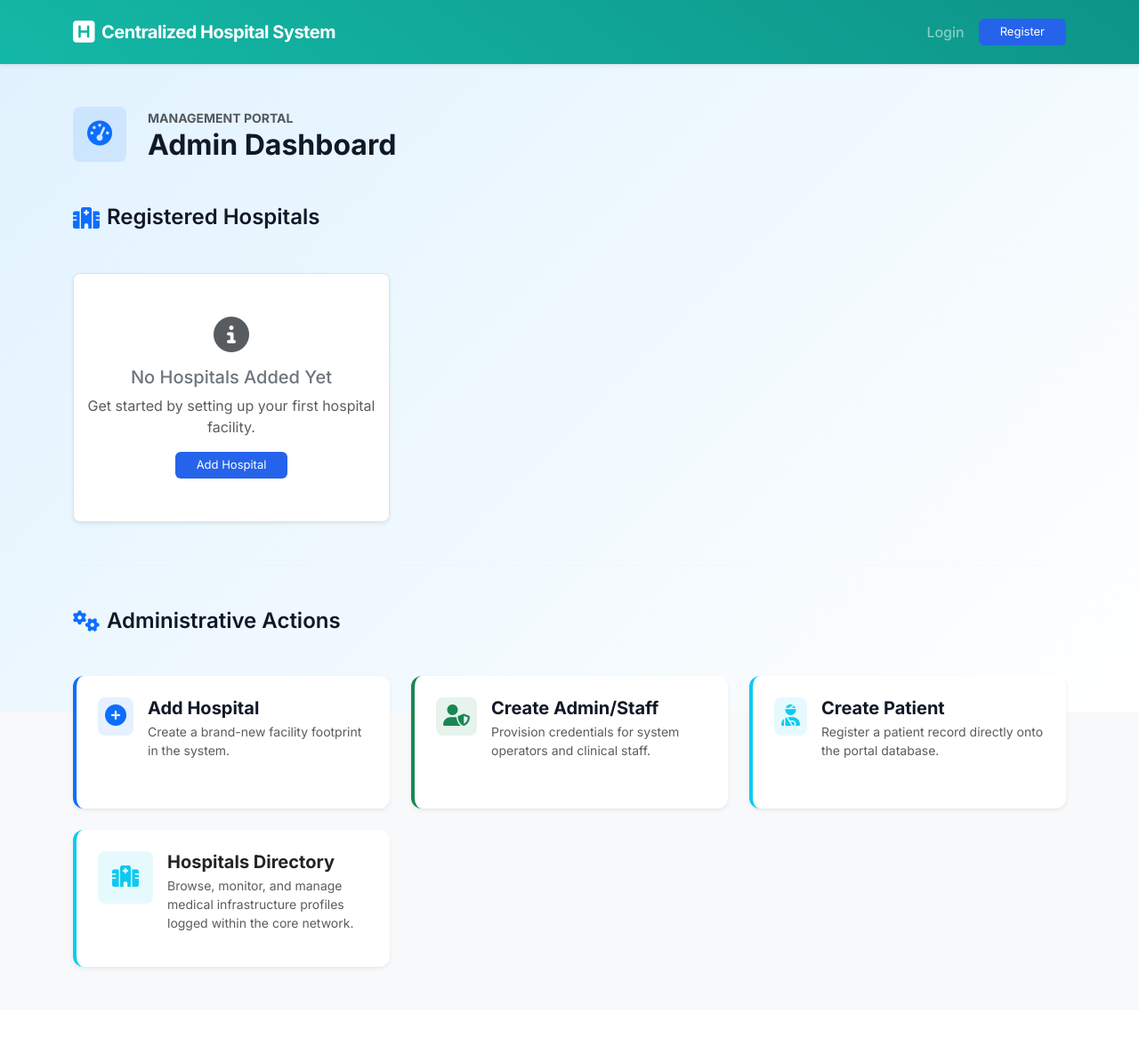
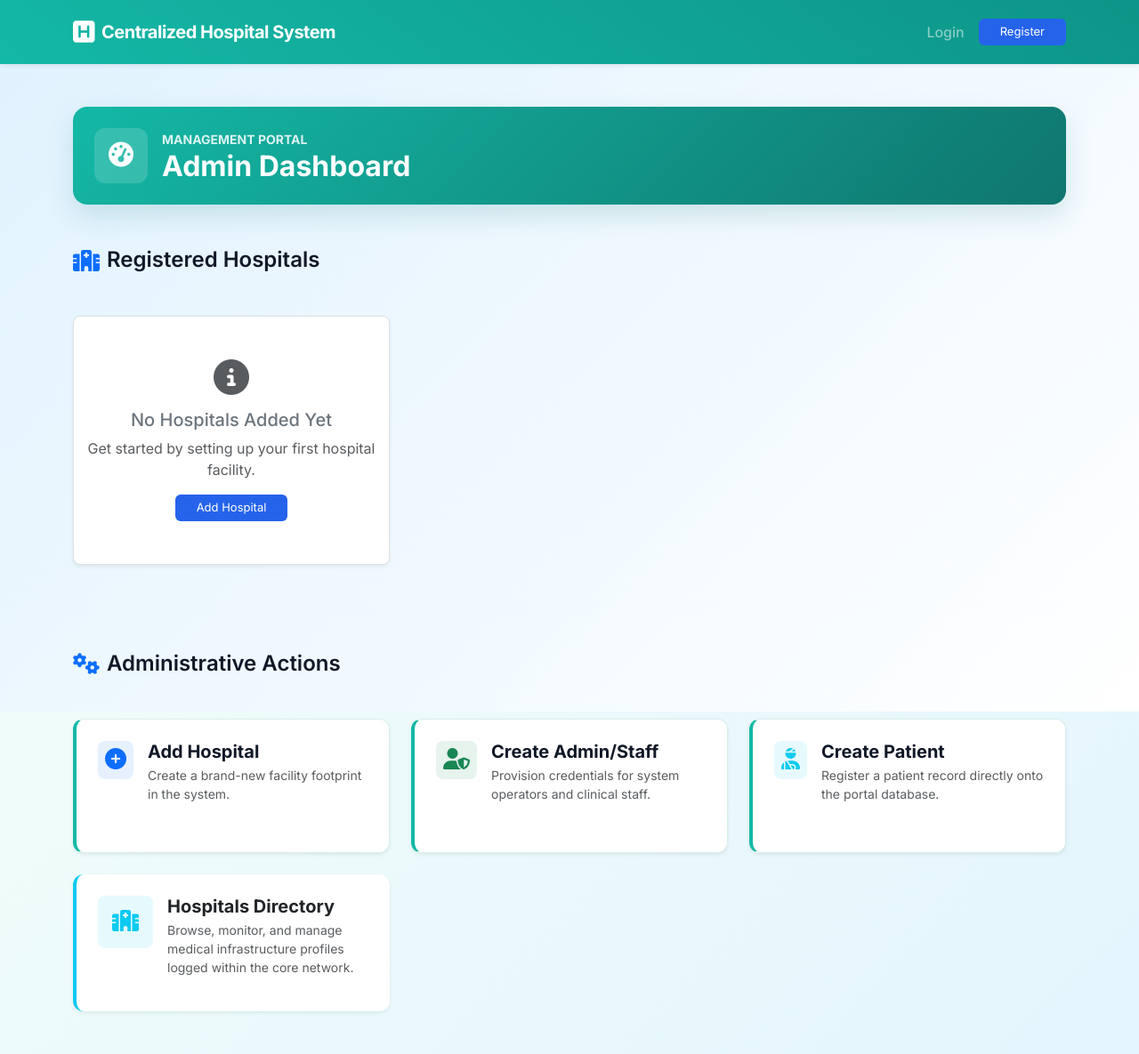
Before and after one commit to KohlYumul/CHS, a Django app: template templates/dashboard/dashboard_admin.html in a window 1280 px wide. Shown: the whole page at 89% size. Before the commit the page ends 1090 px from the top, so only its background shows below. Run offline with Django 5.2, Linux system fonts and the light colour scheme; the template is opened without the code that fills it, so the values that code supplies are empty.

Commit message:
Redesigned Admin dashboard

```diff
--- a/templates/dashboard/dashboard_admin.html
+++ b/templates/dashboard/dashboard_admin.html
@@ -4,23 +4,54 @@
 
 {% block extra_css %}
 <style>
+    body {
+        background: linear-gradient(135deg, #f0fdfa 0%, #e0f2fe 100%);
+        min-height: 100vh;
+    }
+    .dashboard-page {
+        animation: rise 0.5s ease-out;
+    }
+    @keyframes rise {
+        from { opacity: 0; transform: translateY(20px); }
+        to { opacity: 1; transform: translateY(0); }
+    }
+    .dashboard-heading {
+        margin-right: 0;
+        margin-left: 0;
+        padding: 1.5rem;
+        border-radius: 16px;
+        background: linear-gradient(135deg, #14b8a6 0%, #0f766e 100%);
+        color: #fff;
+        box-shadow: 0 12px 30px rgba(15, 118, 110, 0.16);
+    }
+    .dashboard-heading .dashboard-heading-icon {
+        border-radius: 12px !important;
+        background: rgba(255, 255, 255, 0.15) !important;
+        color: #fff !important;
+    }
+    .dashboard-heading .dashboard-eyebrow,
+    .dashboard-heading .dashboard-hospital {
+        color: rgba(255, 255, 255, 0.85) !important;
+    }
+    .dashboard-heading h1 { color: #fff; }
     /* Dashboard Specific Card Styling */
-    .dashboard-card {
-        border: none;
+    .dashboard-page .dashboard-card {
+        border: 1px solid #d8efeb;
+        border-left: 4px solid #14b8a6 !important;
         border-radius: 12px;
         transition: transform 0.2s ease, box-shadow 0.2s ease;
         background-color: #ffffff;
     }
-    .dashboard-card:hover {
+    .dashboard-page .dashboard-card:hover {
         transform: translateY(-3px);
-        box-shadow: 0 10px 20px rgba(0, 0, 0, 0.05) !important;
+        box-shadow: 0 10px 24px rgba(15, 118, 110, 0.12) !important;
     }
     .hospital-header-link {
         text-decoration: none;
-        color: #10b981;
+        color: #212529;
     }
     .hospital-header-link:hover h4 {
-        color: #10b981;
+        color: #0d9488;
     }
 
     /* Interactive Actions List */
@@ -30,7 +61,7 @@
         border-left: 4px solid #0d6efd;
     }
     .action-card:hover h4 {
-        color: #0d6efd;
+        color: #0d9488;
     }
 
     /* Nested Lists */
@@ -48,15 +79,16 @@
 {% endblock %}
 
 {% block content %}
+<div class="dashboard-page">
 <!-- Page Header -->
-<div class="row align-items-center mb-5">
+<div class="row g-0 align-items-center mb-5 dashboard-heading">
     <div class="col-auto">
-        <div class="bg-primary bg-opacity-10 text-primary rounded-3 p-3">
+        <div class="dashboard-heading-icon p-3 me-3">
             <i class="fa-solid fa-gauge-high fs-3"></i>
         </div>
     </div>
     <div class="col">
-        <span class="text-uppercase text-muted tracking-wider small fw-bold">Management Portal</span>
+        <span class="dashboard-eyebrow text-uppercase tracking-wider small fw-bold">Management Portal</span>
         <h1 class="h2 mb-0 fw-bold">Admin Dashboard</h1>
     </div>
 </div>
@@ -221,7 +253,8 @@ document.addEventListener("DOMContentLoaded", function() {
                 this.classList.replace("btn-dark", "btn-light");
             }
         });
-    });
+    })
 });
 </script>
+</div>
 {% endblock %}
```
